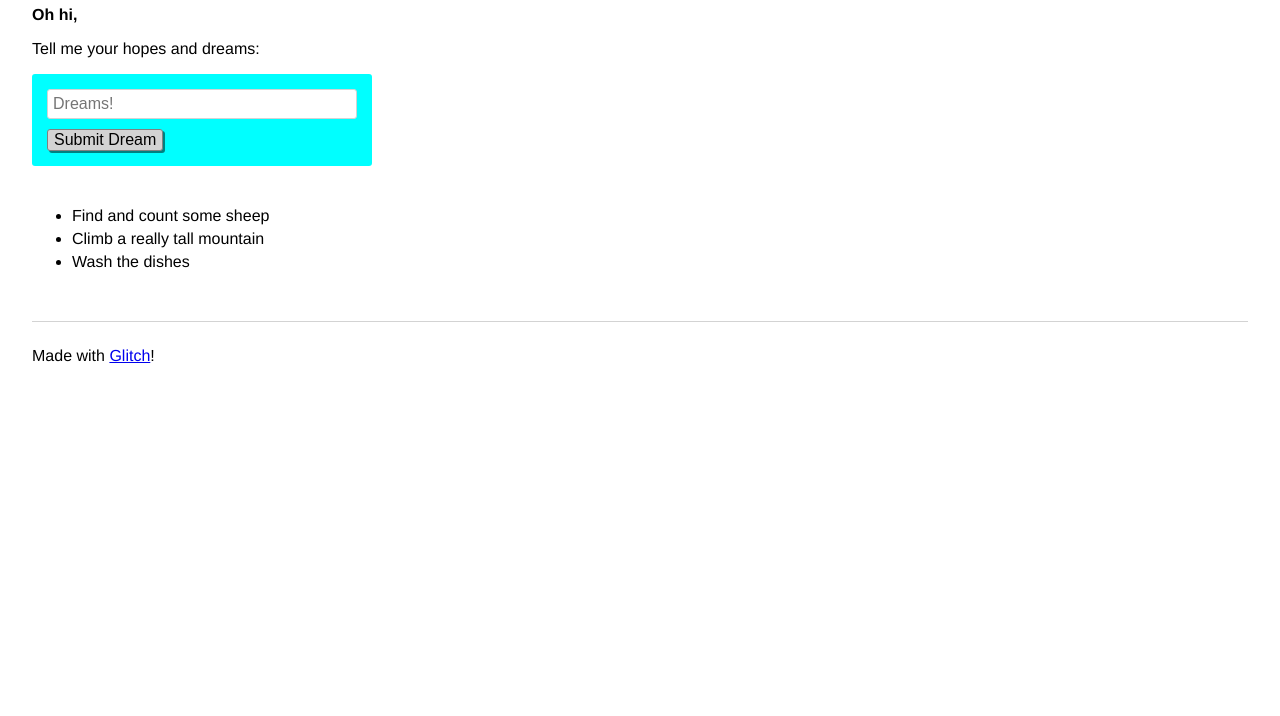
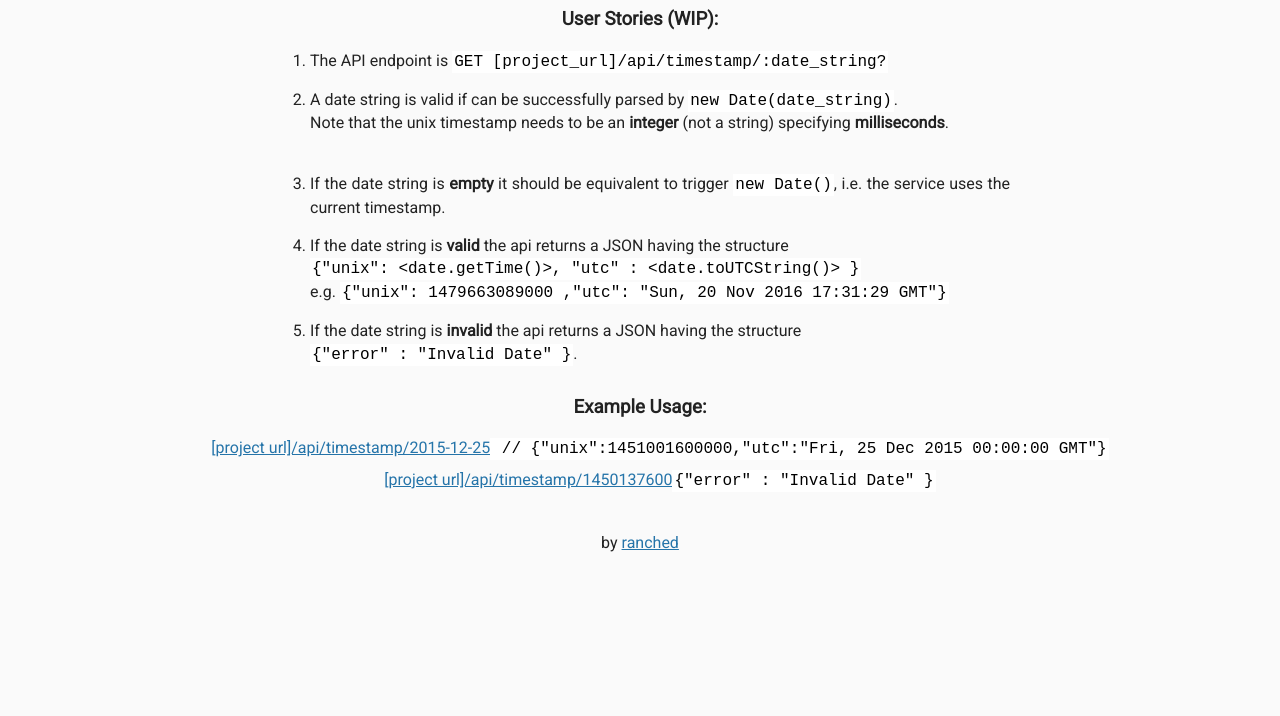
Before and after one commit to ranched/fcc-api-timestamp, a website: page views/index.html in a window 1280 px wide. Shown: the part 84-800 px from the top of the page. Drawn offline with Linux system fonts and the light colour scheme; files that its build step writes are made by us from their sources.

Commit message:
🐠💓 Updated with Glitch

```diff
--- a/public/client.js
+++ /dev/null
@@ -1,45 +0,0 @@
-// client-side js
-// run by the browser each time your view template is loaded
-
-(function(){
-  console.log('hello world :o');
-
-  // our default array of dreams
-  const dreams = [
-    'Find and count some sheep',
-    'Climb a really tall mountain',
-    'Wash the dishes'
-  ];
-
-  // define variables that reference elements on our page
-  const dreamsList = document.getElementById('dreams');
-  const dreamsForm = document.forms[0];
-  const dreamInput = dreamsForm.elements['dream'];
-
-  // a helper function that creates a list item for a given dream
-  const appendNewDream = function(dream) {
-    const newListItem = document.createElement('li');
-    newListItem.innerHTML = dream;
-    dreamsList.appendChild(newListItem);
-  }
-
-  // iterate through every dream and add it to our page
-  dreams.forEach( function(dream) {
-    appendNewDream(dream);
-  });
-
-  // listen for the form to be submitted and add a new dream when it is
-  dreamsForm.onsubmit = function(event) {
-    // stop our form submission from refreshing the page
-    event.preventDefault();
-
-    // get dream value and add it to the list
-    dreams.push(dreamInput.value);
-    appendNewDream(dreamInput.value);
-
-    // reset form
-    dreamInput.value = '';
-    dreamInput.focus();
-  };
-
-})()
--- a/public/style.css
+++ b/public/style.css
@@ -1,71 +1,53 @@
-/* styles */
-/* called by your view template */
 
-* {
-  box-sizing: border-box;
+
+body {
+	font-family: 'Roboto', sans-serif;
+	font-size: 16px;
+	color: #222;
+	background-color: #FaFaFa;
+	text-align: center;
+	line-height: 1.4em;
 }
 
-body {
-  font-family: "Benton Sans", "Helvetica Neue", helvetica, arial, sans-serif;
-  margin: 2em;
+.container {
+	padding: 0;
+	margin-top: 40px;
 }
 
-h1 {
-  font-style: italic;
-  color: #373fff;
+h3 {
+  margin-top: 30px;
 }
 
-.bold {
-  font-weight: bold;
+.footer {
+	margin-top: 40px;
 }
 
-p {
-  max-width: 600px;
+.user-stories {
+  position: relative;
+  text-align: justify;
+  max-width: 700px;
+  margin: 15px auto;
 }
-
-form {
-  margin-bottom: 25px;
-  padding: 15px;
-  background-color: cyan;
-  display: inline-block;
-  width: 100%;
-  max-width: 340px;
-  border-radius: 3px;
+code {
+  font-family: monospace;
+  padding: 2px;
+  color: black;
+  background-color: #fff;
 }
-
-input {
-  display: block;
-  margin-bottom: 10px;
-  padding: 5px;
-  width: 100%;
-  border: 1px solid lightgrey;
-  border-radius: 3px;
-  font-size: 16px;
+ol {
+	list-style-position: outside;
 }
-
-button {
-  font-size: 16px;
-  border-radius: 3px;
-  background-color: lightgrey;
-  border: 1px solid grey;
-  box-shadow: 2px 2px teal;
-  cursor: pointer;
-}
-
-button:hover {
-  background-color: yellow;
-}
-
-button:active {
-  box-shadow: none;
+ul {
+	list-style-type: none;
 }
 
 li {
-  margin-bottom: 5px;
+  margin-bottom: 0.5em;
+}
+.user-stories li {
+  margin-bottom: 1em;
 }
 
-footer {
-  margin-top: 50px;
-  padding-top: 25px;
-  border-top: 1px solid lightgrey;
+a {
+	color: #2574A9;
 }
--- a/shrinkwrap.yaml
+++ b/shrinkwrap.yaml
@@ -223,6 +223,7 @@ packages:
       integrity: sha512-lc/aahn+t4/SWV/qcmumYjymLsWfN3ELhpmVuUFjgsORruuZPVSwAQryq+HHGvO/SI2KVX26bx+En+zhM8g8hQ==
   /mime/1.4.1:
     dev: false
+    hasBin: true
     resolution:
       integrity: sha512-KI1+qOZu5DcW6wayYHSzR/tXKCDC5Om4s1z2QJjDULzLcmf3DvzS7oluY4HCTrc+9FiKmWUgeNLg7W3uIQvxtQ==
   /ms/2.0.0:
@@ -362,7 +363,7 @@ packages:
     resolution:
       integrity: sha1-IpnwLG3tMNSllhsLn3RSShj2NPw=
 registry: 'https://registry.npmjs.org/'
-shrinkwrapMinorVersion: 7
+shrinkwrapMinorVersion: 9
 shrinkwrapVersion: 3
 specifiers:
   express: ^4.16.3
--- a/views/index.html
+++ b/views/index.html
@@ -1,59 +1,46 @@
-<!-- This is a static file -->
-<!-- served from your routes in server.js -->
+<!DOCTYPE html>
 
-<!-- You might want to try something fancier: -->
-<!-- html/nunjucks docs: https://mozilla.github.io/nunjucks/ -->
-<!-- pug: https://pugjs.org/ -->
-<!-- haml: http://haml.info/ -->
-<!-- hbs(handlebars): http://handlebarsjs.com/ -->
+<html>
 
-<!DOCTYPE html>
-<html lang="en">
-  <head>
-    <title>Welcome to Glitch!</title>
-    <meta name="description" content="A cool thing made with Glitch">
-    <link id="favicon" rel="icon" href="https://glitch.com/edit/favicon-app.ico" type="image/x-icon">
-    <meta charset="utf-8">
-    <meta http-equiv="X-UA-Compatible" content="IE=edge">
-    <meta name="viewport" content="width=device-width, initial-scale=1">
+   <head>
+      <title>Timestamp Microservice</title>
+      <!--<link rel="shortcut icon" href="https://cdn.hyperdev.com/us-east-1%3A52a203ff-088b-420f-81be-45bf559d01b1%2Ffavicon.ico" type="image/x-icon"/>-->
+      <link href="https://fonts.googleapis.com/css?family=Roboto" rel="stylesheet" type="text/css">
+      <link href="style.css" rel="stylesheet" type="text/css">
+   </head>
 
-    <!-- import the webpage's stylesheet -->
-    <link rel="stylesheet" href="/style.css">
-  </head>
-  <body>
-    <header>
-      <h1>
-        A Dream of the Future
-      </h1>
-    </header>
+   <body>
 
-    <main>
-      <p class="bold">Oh hi,</p>
+      <div class="container">
+        <h2>API Project: Timestamp Microservice</h2>
+        <h3>User Stories (WIP):</h3>
+        <ol class="user-stories">
 
-      <p>Tell me your hopes and dreams:</p>
+          <li>The API endpoint is <code>GET [project_url]/api/timestamp/:date_string?</code></li>
+          <li>A date string is valid if can be successfully parsed by <code>new Date(date_string)</code>.<br>
+          Note that the unix timestamp needs to be an <strong>integer</strong> (not a string) specifying <strong>milliseconds</strong>.</li><br>
+          <li>If the date string is <strong>empty</strong> it should be equivalent to trigger <code>new Date()</code>, i.e. the service uses the current timestamp.</li>
+          <li>If the date string is <strong>valid</strong> the api returns a JSON having the structure<br><code>{"unix": &lt;date.getTime()&gt;, "utc" : &lt;date.toUTCString()&gt; }</code><br>
+            e.g. <code>{"unix": 1479663089000 ,"utc": "Sun, 20 Nov 2016 17:31:29 GMT"}</code></li>
+          <li>If the date string is <strong>invalid</strong> the api returns a JSON having the structure <br>
+              <code>{"error" : "Invalid Date" }</code>.
+          </li>
+        </ol>
 
-      <form>
-        <input name="dream" type="text" maxlength="100" placeholder="Dreams!" aria-labelledby="submit-dream">
-        <button type="submit" id="submit-dream">Submit Dream</button>
-      </form>
-
-      <section class="dreams">
-        <ul id="dreams"></ul>
-      </section>
-    </main>
-
-    <footer>
-      Made with <a href="https://glitch.com">Glitch</a>!
-    </footer>
+        <h3>Example Usage:</h3>
+        <ul>
+          <li><a href="api/timestamp/2015-12-25">
+            [project url]/api/timestamp/2015-12-25</a><code> // {"unix":1451001600000,"utc":"Fri, 25 Dec 2015 00:00:00 GMT"} </code></li>
+          <li><a href="api/timestamp/1450137600000">[project url]/api/timestamp/1450137600</a><code>{"error" : "Invalid Date" }</code></li>
+        </ul>
 
 
-    <!-- import the webpage's client-side javascript file -->
-    <script src="/client.js"></script>
+      </div>
+      <div class="footer">
+        <p>
+          by <a href="http://www.github.com/ranched">ranched</a>
+        </p>
+      </div>
+   </body>
 
-    <!-- include the Glitch button to show what the webpage is about and
-          to make it easier for folks to view source and remix -->
-    <div class="glitchButton" style="position:fixed;top:20px;right:20px;"></div>
-    <script src="https://button.glitch.me/button.js"></script>
-
-  </body>
 </html>
```
Also changed, not shown: dateService.js (added, +31 -0 lines), server.js (+3 -9 lines).
